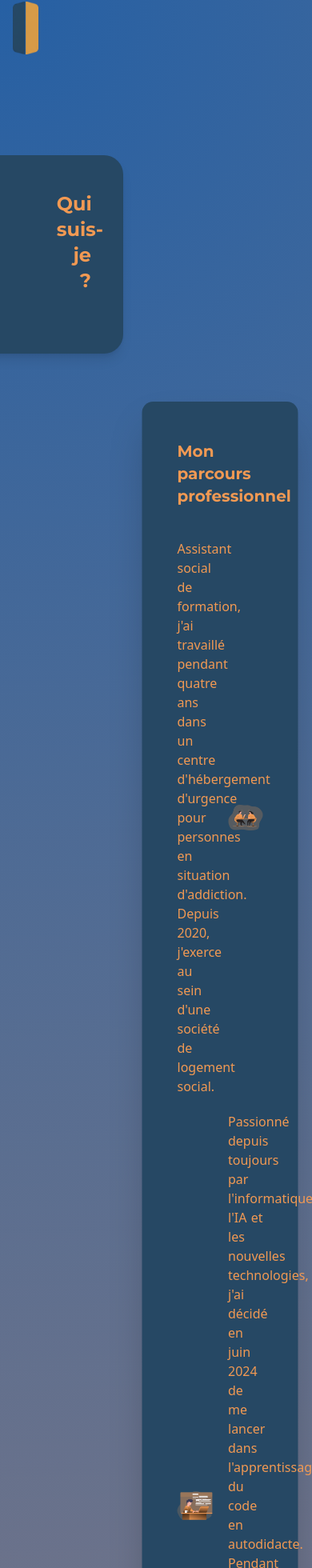
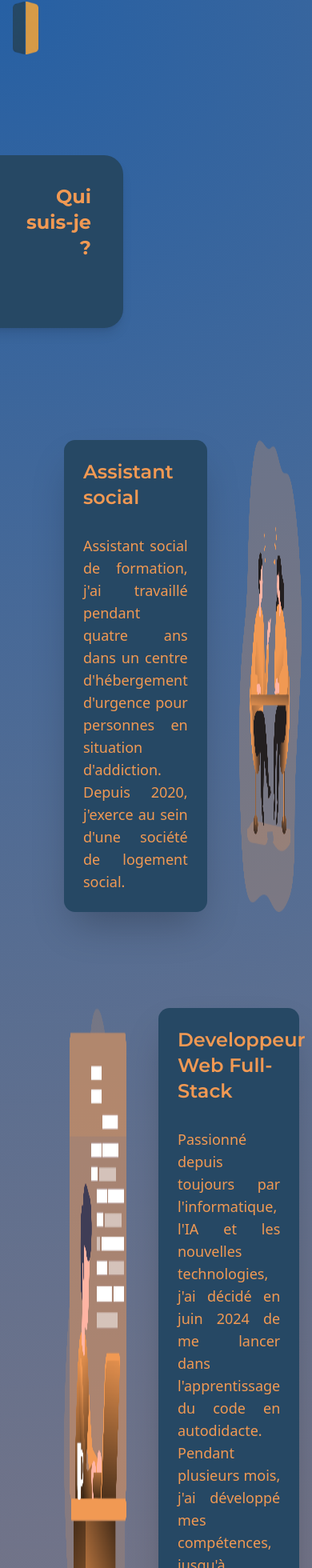
Before and after one commit to JulienLed/site-poteau-web, a Next.js app: page /about in a window 390 px wide. Shown: the part 6-1966 px from the top of the page at 80% size. Built offline with nearby package versions, Linux system fonts and the light colour scheme; what tailwindcss-animated would draw is missing.

Commit message:
Add project by coding flipping cards

```diff
--- a/app/about/abouts.tsx
+++ b/app/about/abouts.tsx
@@ -1,6 +1,6 @@
 "use client";
 
-import { Card, CardContent } from "@/components/ui/card";
+import { Card, CardContent, CardTitle, CardHeader } from "@/components/ui/card";
 import { useState, useEffect } from "react";
 import { Toggle } from "@/components/ui/toggle";
 import { motion, AnimatePresence } from "motion/react";
@@ -11,6 +11,7 @@ import { RiNextjsFill } from "react-icons/ri";
 import { BiLogoPostgresql } from "react-icons/bi";
 import { RiNodejsLine } from "react-icons/ri";
 import { SiStrapi } from "react-icons/si";
+import { PageTitle } from "@/utils/utils";
 import Image from "next/image";
 
 export default function About() {
@@ -23,9 +24,9 @@ export default function About() {
   }, []);
 
   const [ref1, inView1] = useInView({
-    threshold: 0.9,
+    threshold: 0.2,
     triggerOnce: true,
-    initialInView: false,
+    initialInView: true,
   });
 
   const [ref2, inView2] = useInView({
@@ -35,7 +36,13 @@ export default function About() {
   });
 
   const [ref3, inView3] = useInView({
-    threshold: 0.5,
+    threshold: 0.2,
+    triggerOnce: true,
+    initialInView: false,
+  });
+
+  const [ref4, inView4] = useInView({
+    threshold: 0.2,
     triggerOnce: true,
     initialInView: false,
   });
@@ -43,122 +50,203 @@ export default function About() {
   if (!hasMounted) return null;
   return (
     <div className="py-15">
-      <section id="about" className="flex flex-col gap-10">
+      <section id="about" className="flex flex-col gap-30">
+        <PageTitle title="Qui suis-je ?" />
         <div ref={ref1}>
           <motion.div
-            className="bg-logo-blue h-fit shadow-lg rounded-3xl sm:w-[40vw] md:w-[60vw] text-sandy-brown p-10 m-5 grid grid-cols-3"
-            initial={{ x: "-100vw" }}
+            initial={{ x: "-100vw", opacity: 0 }}
             animate={
-              hasMounted && inView1
-                ? { x: ["-100vw", "-40vw"] }
-                : { x: ["-40vw", "-100vw"] }
+              inView1 ? { x: "0vw", opacity: 1 } : { x: "-100vw", opacity: 0 }
             }
             transition={{
-              duration: 0.6,
+              duration: 1,
               ease: "easeOut",
               times: [0, 1],
             }}
+            className="flex justify-evenly gap-10"
           >
-            <h2 className="text-2xl text-sandy-brown text-right py-5 font-title font-bold col-start-3 animate-bounce animate-infinite animate-duration-[2000ms] animate-ease-linear">
-              Qui suis-je ?
-            </h2>
-          </motion.div>
-        </div>
-        <div ref={ref2} className="w-[50vw] z-5">
-          <motion.div
-            initial={{ x: "100vw" }}
-            animate={hasMounted && inView2 ? { x: "25vw" } : { x: "100vw" }}
-            transition={{
-              duration: 0.6,
-              ease: "easeOut",
-              times: [0, 1],
-            }}
-          >
-            <Card className="bg-logo-blue border-0 text-sandy-brown shadow-2xl px-5 py-10 mb-20">
-              <CardContent>
-                <div className="flex flex-col gap-5 text-justify">
-                  <h2 className="text-xl text-sandy-brown font-title font-bold pt-2 pb-5">
-                    Mon parcours professionnel
-                  </h2>
-                  <div className="grid grid-cols-2 gap-5 items-center">
-                    <p>
-                      Assistant social de formation, j'ai travaillé pendant
-                      quatre ans dans un centre d'hébergement d'urgence pour
-                      personnes en situation d'addiction. Depuis 2020, j'exerce
-                      au sein d'une société de logement social.
+            <Card className="bg-logo-blue border-0 text-sandy-brown shadow-2xl">
+              <CardHeader>
+                <CardTitle className="text-2xl font-title font-semibold">
+                  Assistant social
+                </CardTitle>
+              </CardHeader>
+              <CardContent className="flex flex-col items-center text-lg">
+                <p className="text-justify">
+                  Assistant social de formation, j'ai travaillé pendant quatre
+                  ans dans un centre d'hébergement d'urgence pour personnes en
+                  situation d'addiction. Depuis 2020, j'exerce au sein d'une
+                  société de logement social.
                 </p>
-                    <div
-                      className="justify-self-center max-w-[15vw] animate-fade duration-300"
-                      style={{ animationDelay: "0.9s" }}
-                    >
+              </CardContent>
+            </Card>
             <Image
               src={"/social.png"}
               alt="Assistant social"
               width={662}
               height={486}
+              className="w-[20vw]"
+              style={{ animation: "var(--animate-move)" }}
             />
+          </motion.div>
         </div>
-                  </div>
-                  <div className="grid grid-cols-2 gap-5 items-center">
-                    <div
-                      className="justify-self-center max-w-[15vw] animate-fade duration-300"
-                      style={{ animationDelay: "1.2s" }}
+        <div ref={ref2}>
+          <motion.div
+            initial={{ x: "100vw", opacity: 0 }}
+            animate={
+              inView2 ? { x: "0vw", opacity: 1 } : { x: "100vw", opacity: 0 }
+            }
+            transition={{
+              duration: 1,
+              ease: "easeOut",
+              times: [0, 1],
+            }}
+            className="flex justify-evenly gap-10"
           >
             <Image
               alt="Code"
               src={"/code.png"}
               width={680}
               height={555}
+              className="w-[20vw]"
+              style={{ animation: "var(--animate-move)" }}
             />
-                    </div>
-                    <p>
+            <Card className="bg-logo-blue border-0 text-sandy-brown shadow-2xl">
+              <CardHeader>
+                <CardTitle className="text-2xl font-title font-semibold">
+                  Developpeur Web Full-Stack
+                </CardTitle>
+              </CardHeader>
+              <CardContent className="flex flex-col items-center text-lg">
+                <p className="text-justify">
                   Passionné depuis toujours par l'informatique, l'IA et les
-                      nouvelles technologies, j'ai décidé en juin 2024 de me
-                      lancer dans l'apprentissage du code en autodidacte.
-                      Pendant plusieurs mois, j'ai consacré cinq jours par
-                      semaine à développer mes compétences, jusqu'à atteindre un
+                  nouvelles technologies, j'ai décidé en juin 2024 de me lancer
+                  dans l'apprentissage du code en autodidacte. Pendant plusieurs
+                  mois, j'ai développé mes compétences, jusqu'à atteindre un
                   niveau professionnel.
                 </p>
+              </CardContent>
+            </Card>
+          </motion.div>
         </div>
-                  <div className="grid grid-cols-2 gap-5 items-center">
-                    <p>
+        <div ref={ref3}>
+          <motion.div
+            initial={{ x: "-100vw", opacity: 0 }}
+            animate={
+              inView3 ? { x: "0vw", opacity: 1 } : { x: "-100vw", opacity: 0 }
+            }
+            transition={{
+              duration: 1,
+              ease: "easeOut",
+              times: [0, 1],
+            }}
+            className="flex justify-evenly gap-10"
+          >
+            <Card className="bg-logo-blue border-0 text-sandy-brown shadow-2xl">
+              <CardHeader>
+                <CardTitle className="text-2xl font-title font-semibold">
+                  Indépendant
+                </CardTitle>
+              </CardHeader>
+              <CardContent className="flex flex-col items-center text-lg">
+                <p className="text-justify">
                   Le 16 septembre 2025, j'ai franchi une nouvelle étape en
-                      lançant mon activité en tant qu'indépendant
-                      complémentaire, prêt à offrir des prestations de qualité,
-                      à la hauteur des standards du métier. J'ai d'ailleurs
-                      obtenu une certification d'ingénieur Full-Stack par le
-                      site{" "}
-                      <a
-                        className="text-copper hover:text-lapis-lazuli"
-                        href="https://www.codecademy.com/profiles/py3267013392/certificates/ffd0f42cce1a44e9a0108b365047a0a6"
-                        target="_blank"
-                      >
-                        CodeCademy
-                      </a>
+                  lançant mon activité en tant qu'indépendant complémentaire,
+                  prêt à offrir des prestations de qualité, à la hauteur des
+                  standards du métier. J'ai d'ailleurs obtenu une certification
+                  d'ingénieur Full-Stack par le site CodeCademy.
                 </p>
-                    <div
-                      className="justify-self-center max-w-[15vw] hover:scale-300 transition-all animate-fade duration-300"
-                      style={{ animationDelay: "1.5s" }}
-                    >
+              </CardContent>
+            </Card>
             <Image
               src={"/certificate-fullstack.png"}
               width={500}
               height={500}
               alt="Certificat Ingénieur Fullstack"
+              className="w-[20vw] hover:scale-220 transition-all duration-600 ease-in-out"
+            />
+          </motion.div>
+        </div>
+        <div ref={ref4}>
+          <motion.div
+            initial={{ x: "100vw", opacity: 0 }}
+            animate={
+              inView4 ? { x: "0vw", opacity: 1 } : { x: "100vw", opacity: 0 }
+            }
+            transition={{
+              duration: 1,
+              ease: "easeOut",
+              times: [0, 1],
+            }}
+            className="flex justify-evenly gap-10"
+          >
+            {inView4 && (
+              <div className="grid grid-cols-3 min-w-[20vw] items-center text-sandy-brown">
+                <RiJavascriptFill
+                  size={50}
+                  className="animate-jump-in duration-600"
+                  style={{
+                    animationDelay: "0s",
+                  }}
+                />
+                <FaReact
+                  size={50}
+                  className="animate-jump-in duration-600"
+                  style={{ animationDelay: "0.3s" }}
+                />
+                <RiNextjsFill
+                  size={50}
+                  className="animate-jump-in duration-600"
+                  style={{ animationDelay: "0.6s" }}
+                />
+                <BiLogoPostgresql
+                  size={50}
+                  className="animate-jump-in duration-600"
+                  style={{ animationDelay: "0.9s" }}
+                />
+                <RiNodejsLine
+                  size={50}
+                  className="animate-jump-in duration-600"
+                  style={{ animationDelay: "1.2s" }}
+                />
+                <SiStrapi
+                  size={50}
+                  className="animate-jump-in duration-600"
+                  style={{ animationDelay: "1.5s" }}
                 />
               </div>
-                  </div>
-                </div>
+            )}
+            <Card className="bg-logo-blue border-0 text-sandy-brown shadow-2xl">
+              <CardHeader>
+                <CardTitle className="text-2xl font-title font-semibold">
+                  Outils
+                </CardTitle>
+              </CardHeader>
+              <CardContent className="flex flex-col items-center text-lg">
+                <p className="text-justify">
+                  Je développe des sites web modernes et performants avec
+                  Next.js et JavaScript, utilisant Tailwind CSS et shadcn/ui
+                  pour l'interface, Framer Motion et React Icons pour les
+                  animations. Le code est versionné sur GitHub, déployé sur
+                  Vercel, avec domaine OVH. La base de données est sécurisée via
+                  Prisma Postgres, et je peux intégrer un CMS Strapi et Google
+                  Maps pour la visibilité locale.
+                </p>
               </CardContent>
             </Card>
           </motion.div>
         </div>
-        <div ref={ref3} className="w-[50vw]">
+
+        {/* <div ref={ref4} className="w-[50vw]">
           <motion.div
-            initial={{ x: "-100vw" }}
-            animate={hasMounted && inView3 ? { x: "-5vw" } : { x: "-100vw" }}
+            initial={{ x: "100vw", opacity: 0 }}
+            animate={
+              hasMounted && inView4
+                ? { x: "0vw", opacity: 1 }
+                : { x: "100vw", opacity: 0 }
+            }
             transition={{
-              duration: 0.6,
+              duration: 1,
               ease: "easeOut",
               times: [0, 1],
             }}
@@ -285,7 +373,7 @@ export default function About() {
               </AnimatePresence>
             </div>
           </motion.div>
-        </div>
+        </div> */}
       </section>
     </div>
   );
--- a/app/globals.css
+++ b/app/globals.css
@@ -19,6 +19,7 @@
   --font-title: var(--font-montserrat);
   --font-text: var(--font-roboto);
   --animate-move: move 10s ease-in-out infinite;
+  --animate-marbre: marbre 15s ease-in-out infinite;
   --color-sidebar-ring: var(--sidebar-ring);
   --color-sidebar-border: var(--sidebar-border);
   --color-sidebar-accent-foreground: var(--sidebar-accent-foreground);
@@ -134,8 +135,6 @@
   --radius-xl: calc(var(--radius) + 4px);
 }
 
-
-
 @layer components {
   .loader {
     width: 50px;
--- a/app/portfolio/page.tsx
+++ b/app/portfolio/page.tsx
@@ -1,4 +1,9 @@
 import Portfolio from "./portfolio";
+
+export const metadata = {
+  title: "Les Productions du Poteau",
+  description: "Les quelques productions du Poteau",
+};
 
 export default function Page() {
   return <Portfolio />;
--- a/app/services/services.tsx
+++ b/app/services/services.tsx
@@ -3,6 +3,7 @@
 import ServicesMenu from "@/src/component/services/menu/services-menu";
 import { useRef } from "react";
 import ServicesAll from "@/src/component/services/servicesAll/servicesAll";
+import { PageTitle } from "@/utils/utils";
 
 export default function Services() {
   const refSite = useRef<HTMLDivElement>(null);
@@ -16,6 +17,9 @@ export default function Services() {
 
   return (
     <div>
+      <div className="min-h-[25vh]">
+        <PageTitle title="Mes services"></PageTitle>
+      </div>
       <section id="services-menu">
         <ServicesMenu
           scrollToService={(service: string) => {
--- a/app/tarifs/tarifs.tsx
+++ b/app/tarifs/tarifs.tsx
@@ -1,6 +1,9 @@
+import { PageTitle } from "@/utils/utils";
+
 export default function Tarifs() {
   return (
     <div>
+      <PageTitle title="Mes tarifs" />
       <section id="starter"></section>
       <section id="pro"></section>
       <section id="personalyzed"></section>
--- a/utils/utils.tsx
+++ b/utils/utils.tsx
@@ -0,0 +1,37 @@
+"use client";
+
+import { useEffect, useState } from "react";
+import { useInView } from "react-intersection-observer";
+import { motion } from "motion/react";
+
+export function PageTitle({ title }: { title: string }) {
+  const [hasMounted, setHasMounted] = useState(false);
+  const [ref, inView] = useInView({
+    threshold: 0.8,
+    triggerOnce: true,
+  });
+
+  useEffect(() => {
+    setHasMounted(true);
+  }, []);
+
+  if (!hasMounted) return null;
+
+  return (
+    <div ref={ref} className="flex justify-center">
+      <motion.div
+        className="bg-logo-blue h-fit shadow-lg rounded-3xl sm:w-[40vw] md:w-[60vw] text-sandy-brown p-10 m-5 grid grid-cols-3"
+        initial={{ x: "-100vw" }}
+        animate={inView ? { x: ["-100vw", "-40vw"] } : { x: "-100vw" }}
+        transition={{
+          duration: 0.6,
+          ease: "easeOut",
+        }}
+      >
+        <h2 className="text-2xl text-sandy-brown text-right py-5 font-title font-bold col-start-2 col-span-2 animate-bounce animate-infinite animate-duration-[2000ms] animate-ease-linear">
+          {title}
+        </h2>
+      </motion.div>
+    </div>
+  );
+}
```
Also changed, not shown: app/portfolio/portfolio.tsx (+10 -4 lines), src/component/projets/Projets.tsx (added, +73 -0 lines), src/component/services/menu/services-menu.tsx (+9 -3 lines), src/component/services/servicesAll/servicesAll.tsx (+6 -6 lines), public/crèche.png (added), utils/hooks/hooks.tsx (renamed from src/component/hooks/hooks.tsx), 1 other file (tests, documents, lock files or other folders). Lines whose indentation alone changed are shown as unchanged.
